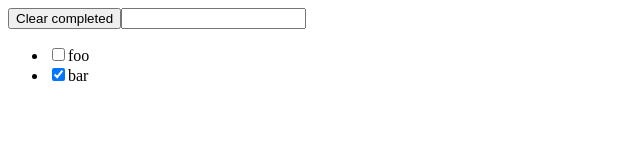
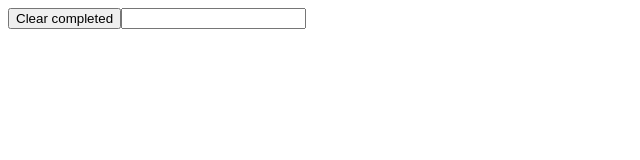
Before and after one commit to sakai-akinobu/typescript-todo-sample, a React app: page / in a window 1280 px wide. Shown: the top 160 px of the page, without its empty margins (0-640 px from the left). Built offline with nearby package versions, Linux system fonts and the light colour scheme.

Commit message:
Remove sample data.

```diff
--- a/src/components/App.tsx
+++ b/src/components/App.tsx
@@ -5,12 +5,6 @@ import {Todo} from '../types';
 import Input from './Input';
 import TodoList from './TodoList';
 import ClearCompletedButton from './ClearCompletedButton';
-
-// TODO This is a sample data.
-const todos: Todo[] = [
-  {title: 'foo', completed: false},
-  {title: 'bar', completed: true},
-];
 
 interface State {
   title: string;
@@ -23,7 +17,7 @@ export default class App extends React.Component<void, State> {
 
     this.state = {
       title: '',
-      todos,
+      todos: [],
     };
   }
 
```
